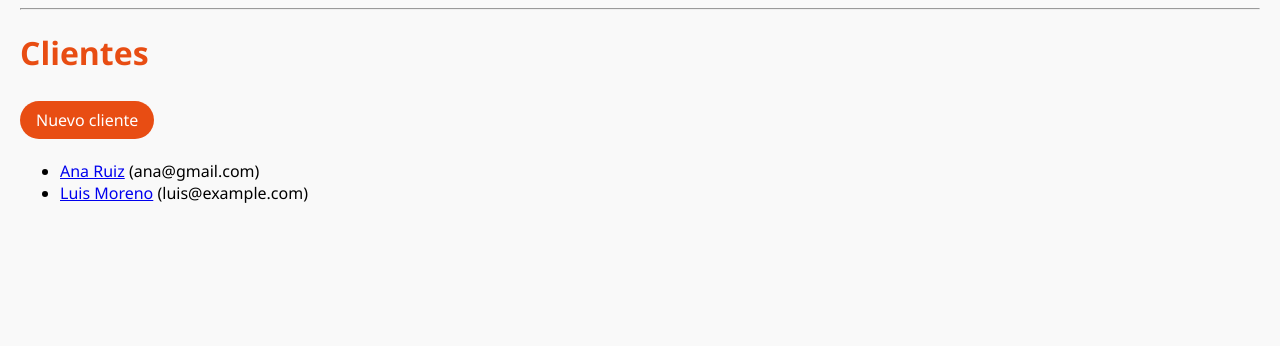
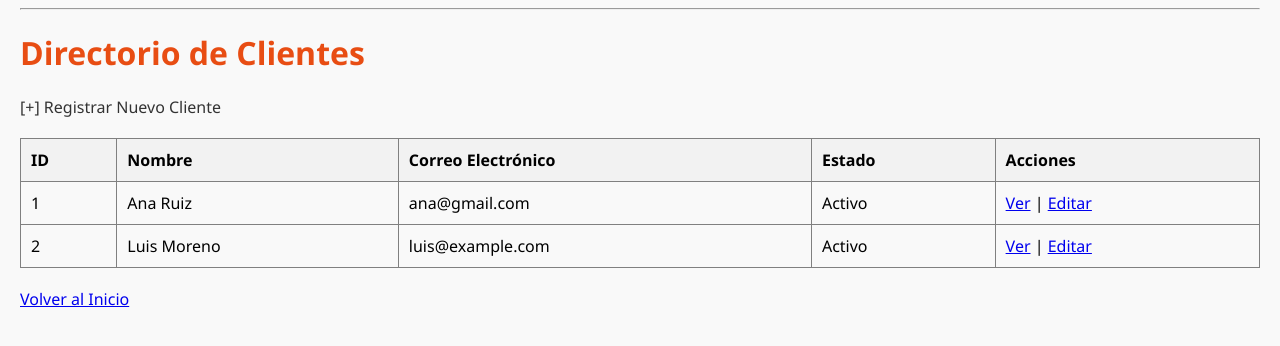
Before and after one commit to SantiagoVillanuevaC/django-ai-lab-corte2-primer-corte-Santiago_VillanuevaC, a Django app: template tienda/templates/tienda/lista_clientes.html in a window 1280 px wide. Shown: the part 42-388 px from the top of the page. Run offline with Django 5.2, Linux system fonts and the light colour scheme; the template is opened without the code that fills it: values that come from a table or form of the project are taken from there, others are empty; data comes from the database, SQL or seed files in the repository; parts of the project's set-up code (start-up, migrations or seed data) failed here and were passed over.

Commit message:
Update lista_clientes.html

```diff
--- a/tienda/templates/tienda/lista_clientes.html
+++ b/tienda/templates/tienda/lista_clientes.html
@@ -1,18 +1,53 @@
 {% extends "tienda/base.html" %}
 
-{% block title %}Clientes{% endblock %}
+{% block title %}Lista de Clientes{% endblock %}
 
 {% block content %}
-    <h1>Clientes</h1>
-    <p>
-        <a href="{% url 'tienda:crear_cliente' %}" class="btn primary">Nuevo cliente</a>
-    </p>
-    <ul>
-        {% for c in clientes %}
-            <li>
-                <a href="{% url 'tienda:detalle_cliente' c.pk %}" >{{ c.nombre }}</a>
-                ({{ c.email }})
-            </li>
+<h1>Directorio de Clientes</h1>
+
+<nav style="margin-bottom: 20px;">
+    <a href="{% url 'tienda:crear_cliente' %}">[+] Registrar Nuevo Cliente</a>
+</nav>
+
+<table border="1" style="width: 100%; border-collapse: collapse; text-align: left;">
+    <thead>
+        <tr style="background-color: #f2f2f2;">
+            <th style="padding: 10px;">ID</th>
+            <th style="padding: 10px;">Nombre</th>
+            <th style="padding: 10px;">Correo Electrónico</th>
+            <th style="padding: 10px;">Estado</th>
+            <th style="padding: 10px;">Acciones</th>
+        </tr>
+    </thead>
+    <tbody>
+        {% for cliente in clientes %}
+        <tr>
+            <td style="padding: 10px;">{{ cliente.id }}</td>
+            <td style="padding: 10px;">{{ cliente.nombre }}</td>
+            <td style="padding: 10px;">{{ cliente.email }}</td>
+            <td style="padding: 10px;">
+                {% if cliente.activo %}
+                    Activo
+                {% else %}
+                    Inactivo
+                {% endif %}
+            </td>
+            <td style="padding: 10px;">
+                <a href="{% url 'tienda:detalle_cliente' cliente.pk %}">Ver</a> |
+                <a href="{% url 'tienda:editar_cliente' cliente.pk %}">Editar</a>
+            </td>
+        </tr>
+        {% empty %}
+        <tr>
+            <td colspan="5" style="padding: 20px; text-align: center;">
+                No hay clientes registrados en el sistema.
+            </td>
+        </tr>
         {% endfor %}
-    </ul>
+    </tbody>
+</table>
+
+<p style="margin-top: 20px;">
+    <a href="{% url 'tienda:home' %}">Volver al Inicio</a>
+</p>
 {% endblock %}
```
